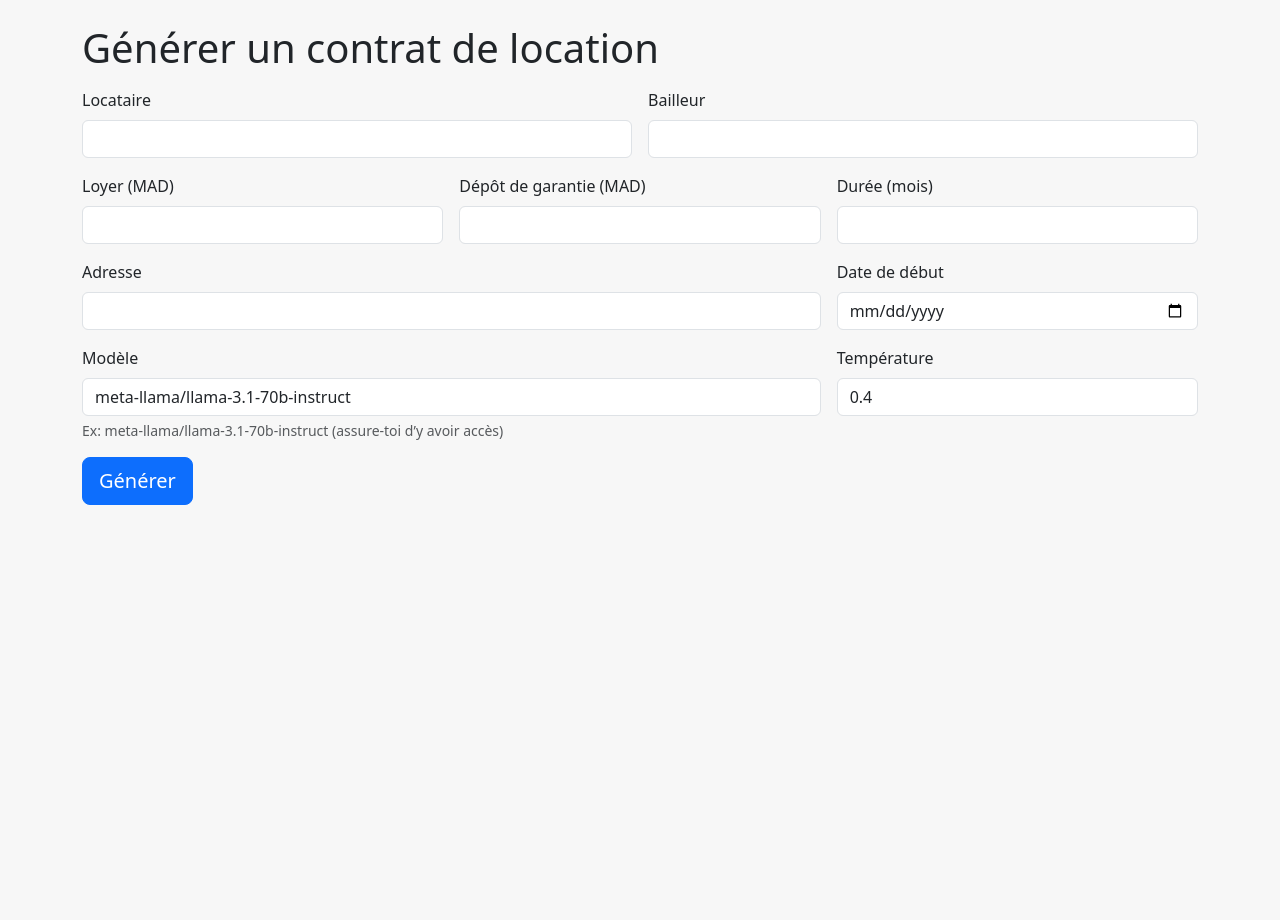
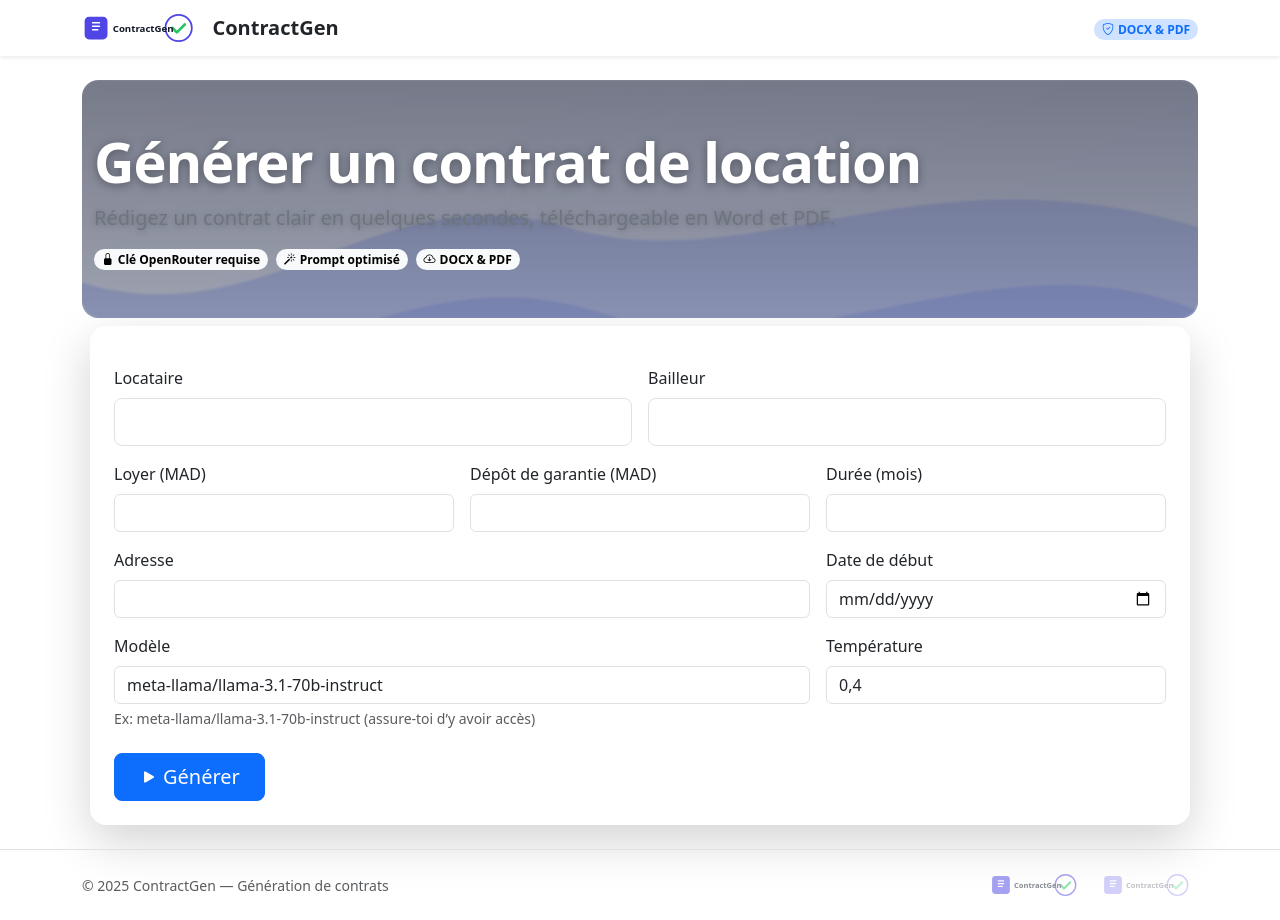
Before and after one commit to rimphd/contract-generation-app, a Flask app: page / in a window 1280 px wide. Before the commit the page ends 505 px from the top, so only its background shows below. Run offline with Flask 3, Linux system fonts and the light colour scheme.

Commit message:
améliorer l'UI

```diff
--- a/contract_ui/app.py
+++ b/contract_ui/app.py
@@ -2,8 +2,13 @@
 # -*- coding: utf-8 -*-
 import os
 import requests
-from flask import Flask, render_template, request, redirect, url_for, flash
-
+from io import BytesIO
+from flask import Flask, render_template, request, redirect, url_for, flash, send_file
+from docx import Document
+from reportlab.lib.pagesizes import A4
+from reportlab.platypus import SimpleDocTemplate, Paragraph, Spacer
+from reportlab.lib.styles import getSampleStyleSheet
+from reportlab.lib.units import cm
 OPENROUTER_API_KEY = os.getenv("OPENROUTER_API_KEY")
 OPENROUTER_URL = "https://openrouter.ai/api/v1/chat/completions"
 DEFAULT_MODEL = "meta-llama/llama-3.1-70b-instruct"  # change si besoin
@@ -56,6 +61,30 @@ Exigences de sortie:
   état des lieux, clause de juridiction/applicable, signatures (placeholders).
 """.strip()
 
+def make_docx(title: str, text: str) -> BytesIO:
+    buf = BytesIO()
+    doc = Document()
+    doc.add_heading(title, level=0)
+    for para in text.split("\n\n"):
+        doc.add_paragraph(para.strip())
+    doc.save(buf)
+    buf.seek(0)
+    return buf
+
+def make_pdf(title: str, text: str) -> BytesIO:
+    buf = BytesIO()
+    doc = SimpleDocTemplate(buf, pagesize=A4,
+                            leftMargin=2*cm, rightMargin=2*cm,
+                            topMargin=2*cm, bottomMargin=2*cm)
+    styles = getSampleStyleSheet()
+    story = [Paragraph(title, styles["Title"]), Spacer(1, 0.5*cm)]
+    for para in text.split("\n\n"):
+        story.append(Paragraph(para.replace("\n", "<br/>"), styles["Normal"]))
+        story.append(Spacer(1, 0.3*cm))
+    doc.build(story)
+    buf.seek(0)
+    return buf
+
 @app.route("/", methods=["GET"])
 def index():
     return render_template("index.html", default_model=DEFAULT_MODEL)
@@ -91,5 +120,29 @@ def generate():
     return render_template("result.html", contract_text=contract_text, params=params,
                            model_id=model_id, temperature=temperature)
 
+@app.post("/download-docx")
+def download_docx_no_db():
+    text = request.form.get("contract_text", "")
+    if not text.strip():
+        flash("Pas de contrat à télécharger.", "danger")
+        return redirect(url_for("index"))
+    buf = make_docx("Contrat de location", text)
+    return send_file(buf,
+                     as_attachment=True,
+                     download_name="contrat.docx",
+                     mimetype="application/vnd.openxmlformats-officedocument.wordprocessingml.document")
+
+@app.post("/download-pdf")
+def download_pdf_no_db():
+    text = request.form.get("contract_text", "")
+    if not text.strip():
+        flash("Pas de contrat à télécharger.", "danger")
+        return redirect(url_for("index"))
+    buf = make_pdf("Contrat de location", text)
+    return send_file(buf,
+                     as_attachment=True,
+                     download_name="contrat.pdf",
+                     mimetype="application/pdf")
+
 if __name__ == "__main__":
     app.run(debug=True)
--- a/contract_ui/static/styles.css
+++ b/contract_ui/static/styles.css
@@ -1 +1,62 @@
-body { background:#f7f7f7; }
+/* --- HERO (lisibilité) --- */
+.hero {
+  position: relative;
+  min-height: 220px;
+  border-radius: 20px;
+  overflow: hidden;
+}
+
+/* image de fond */
+.hero-bg{
+  position: absolute; inset: 0;
+  width: 100%; height: 100%;
+  object-fit: cover;
+  /* dim l'image pour faire ressortir le texte */
+  filter: brightness(0.85) saturate(1.05) contrast(0.95);
+  z-index: 1;
+}
+
+/* overlay foncé par-dessus l'image, sous le texte */
+.hero-overlay{
+  position: absolute; inset: 0;
+  background:
+    linear-gradient(180deg, rgba(2,6,23,0.40) 0%, rgba(2,6,23,0.28) 60%, rgba(2,6,23,0.18) 100%);
+  backdrop-filter: blur(1px);
+  z-index: 2;
+}
+
+/* contenu (titre + badges) au-dessus de l'overlay */
+.hero-inner{
+  position: relative;
+  z-index: 3;
+  color: #fff;
+}
+
+/* texte bien lisible */
+.hero .display-4{
+  color: #fff;
+  text-shadow: 0 2px 10px rgba(0,0,0,.35);
+  letter-spacing: -.02em;
+  font-weight: 800;
+}
+.hero .lead{
+  color: rgba(255,255,255,.85);
+  text-shadow: 0 1px 6px rgba(0,0,0,.25);
+}
+
+/* badges translucides lisibles sur fond sombre */
+.badge-hero{
+  background: rgba(255,255,255,.16);
+  color: #fff;
+  border: 1px solid rgba(255,255,255,.25);
+  backdrop-filter: blur(4px);
+}
+
+/* petit plus: ombre sur la carte formulaire pour la détacher du hero */
+.form-card{
+  background: #fff;
+  border: 1px solid #e5e7eb;
+  border-radius: 20px;
+  max-width: 1100px;
+  box-shadow: 0 24px 60px rgba(15,23,42,.10);
+}
--- a/contract_ui/templates/base.html
+++ b/contract_ui/templates/base.html
@@ -3,24 +3,51 @@
 <head>
   <meta charset="utf-8">
   <meta name="viewport" content="width=device-width, initial-scale=1">
-  <title>Contract UI</title>
+  <title>ContractGen</title>
   <link href="https://cdn.jsdelivr.net/npm/bootstrap@5.3.2/dist/css/bootstrap.min.css" rel="stylesheet">
+  <link href="https://cdn.jsdelivr.net/npm/bootstrap-icons@1.11.3/font/bootstrap-icons.min.css" rel="stylesheet">
   <link href="{{ url_for('static', filename='styles.css') }}" rel="stylesheet">
 </head>
 <body>
+  <!-- Navbar -->
+  <nav class="navbar navbar-expand-lg navbar-light bg-white shadow-sm sticky-top">
+    <div class="container">
+      <a class="navbar-brand d-flex align-items-center" href="{{ url_for('index') }}">
+        <img src="{{ url_for('static', filename='img/logo.svg') }}" alt="logo" height="28" class="me-2">
+        <span class="fw-bold text-dark">ContractGen</span>
+      </a>
+      <div class="d-none d-lg-block">
+        <span class="badge rounded-pill bg-primary-subtle text-primary"><i class="bi bi-shield-check me-1"></i>DOCX & PDF</span>
+      </div>
+    </div>
+  </nav>
+
   <div class="container py-4">
     {% with messages = get_flashed_messages(with_categories=true) %}
       {% if messages %}
-      {% for cat, msg in messages %}
-        <div class="alert alert-{{ cat }} alert-dismissible fade show" role="alert">
-          {{ msg }}
+        {% for category, message in messages %}
+          <div class="alert alert-{{ category }} alert-dismissible fade show" role="alert">
+            {{ message }}
             <button type="button" class="btn-close" data-bs-dismiss="alert"></button>
           </div>
         {% endfor %}
       {% endif %}
     {% endwith %}
+
     {% block content %}{% endblock %}
   </div>
+
+  <!-- Footer -->
+  <footer class="border-top py-4">
+    <div class="container d-flex flex-wrap align-items-center justify-content-between">
+      <small class="text-muted">© {{ 2025 }} ContractGen — Génération de contrats</small>
+      <div class="d-flex align-items-center gap-3">
+        <img src="{{ url_for('static', filename='img/logo.svg') }}" alt="brand" height="22" class="opacity-50">
+        <img src="{{ url_for('static', filename='img/logo.svg') }}" alt="brand" height="22" class="opacity-25">
+      </div>
+    </div>
+  </footer>
+
   <script src="https://cdn.jsdelivr.net/npm/bootstrap@5.3.2/dist/js/bootstrap.bundle.min.js"></script>
 </body>
 </html>
--- a/contract_ui/templates/index.html
+++ b/contract_ui/templates/index.html
@@ -1,15 +1,33 @@
 {% extends "base.html" %}
 {% block content %}
-<h1 class="mb-3">Générer un contrat de location</h1>
-<form method="post" action="{{ url_for('generate') }}" class="row g-3">
+
+<!-- HERO -->
+<section class="hero position-relative overflow-hidden rounded-4 mb-4">
+  <img src="{{ url_for('static', filename='img/hero.svg') }}" class="hero-bg" alt="">
+  <div class="hero-overlay"></div>
+  <div class="hero-inner container py-5">
+    <h1 class="display-4 fw-extrabold mb-2">Générer un contrat de location</h1>
+    <p class="lead text-secondary mb-3">Rédigez un contrat clair en quelques secondes, téléchargeable en <strong>Word</strong> et <strong>PDF</strong>.</p>
+    <div class="d-flex flex-wrap gap-2">
+      <span class="badge rounded-pill text-bg-light"><i class="bi bi-lock-fill me-1"></i>Clé OpenRouter requise</span>
+      <span class="badge rounded-pill text-bg-light"><i class="bi bi-magic me-1"></i>Prompt optimisé</span>
+      <span class="badge rounded-pill text-bg-light"><i class="bi bi-cloud-arrow-down me-1"></i>DOCX & PDF</span>
+    </div>
+  </div>
+</section>
+
+<!-- FORM CARD -->
+<div class="form-card shadow-lg rounded-4 border-0 mx-auto">
+  <form method="post" action="{{ url_for('generate') }}" class="row g-3 p-4">
     <div class="col-md-6">
       <label class="form-label">Locataire</label>
-    <input class="form-control" name="tenant_name" required>
+      <input type="text" class="form-control form-control-lg" name="tenant_name" required>
     </div>
     <div class="col-md-6">
       <label class="form-label">Bailleur</label>
-    <input class="form-control" name="landlord_name" required>
+      <input type="text" class="form-control form-control-lg" name="landlord_name" required>
     </div>
+
     <div class="col-md-4">
       <label class="form-label">Loyer (MAD)</label>
       <input type="number" class="form-control" name="rent" required>
@@ -22,25 +40,30 @@
       <label class="form-label">Durée (mois)</label>
       <input type="number" class="form-control" name="duration_months" required>
     </div>
+
     <div class="col-md-8">
       <label class="form-label">Adresse</label>
-    <input class="form-control" name="address" required>
+      <input type="text" class="form-control" name="address" required>
     </div>
     <div class="col-md-4">
       <label class="form-label">Date de début</label>
       <input type="date" class="form-control" name="start_date" required>
     </div>
+
     <div class="col-md-8">
       <label class="form-label">Modèle</label>
-    <input class="form-control" name="model_id" value="{{ default_model }}">
+      <input type="text" class="form-control" name="model_id" value="meta-llama/llama-3.1-70b-instruct">
       <div class="form-text">Ex: meta-llama/llama-3.1-70b-instruct (assure-toi d’y avoir accès)</div>
     </div>
     <div class="col-md-4">
       <label class="form-label">Température</label>
-    <input type="number" step="0.1" min="0" max="1.5" class="form-control" name="temperature" value="0.4">
+      <input type="text" class="form-control" name="temperature" value="0,4" inputmode="decimal" pattern="[\d.,]+">
     </div>
-  <div class="col-12">
-    <button class="btn btn-primary btn-lg">Générer</button>
+
+    <div class="col-12 pt-2">
+      <button type="submit" class="btn btn-primary btn-lg px-4"><i class="bi bi-play-fill me-1"></i>Générer</button>
     </div>
   </form>
+</div>
+
 {% endblock %}
```
Also changed, not shown: contract_ui/templates/result.html (+26 -7 lines), contract_ui/static/img/hero.svg (added), contract_ui/static/img/logo.svg (added). Lines whose indentation alone changed are shown as unchanged.
